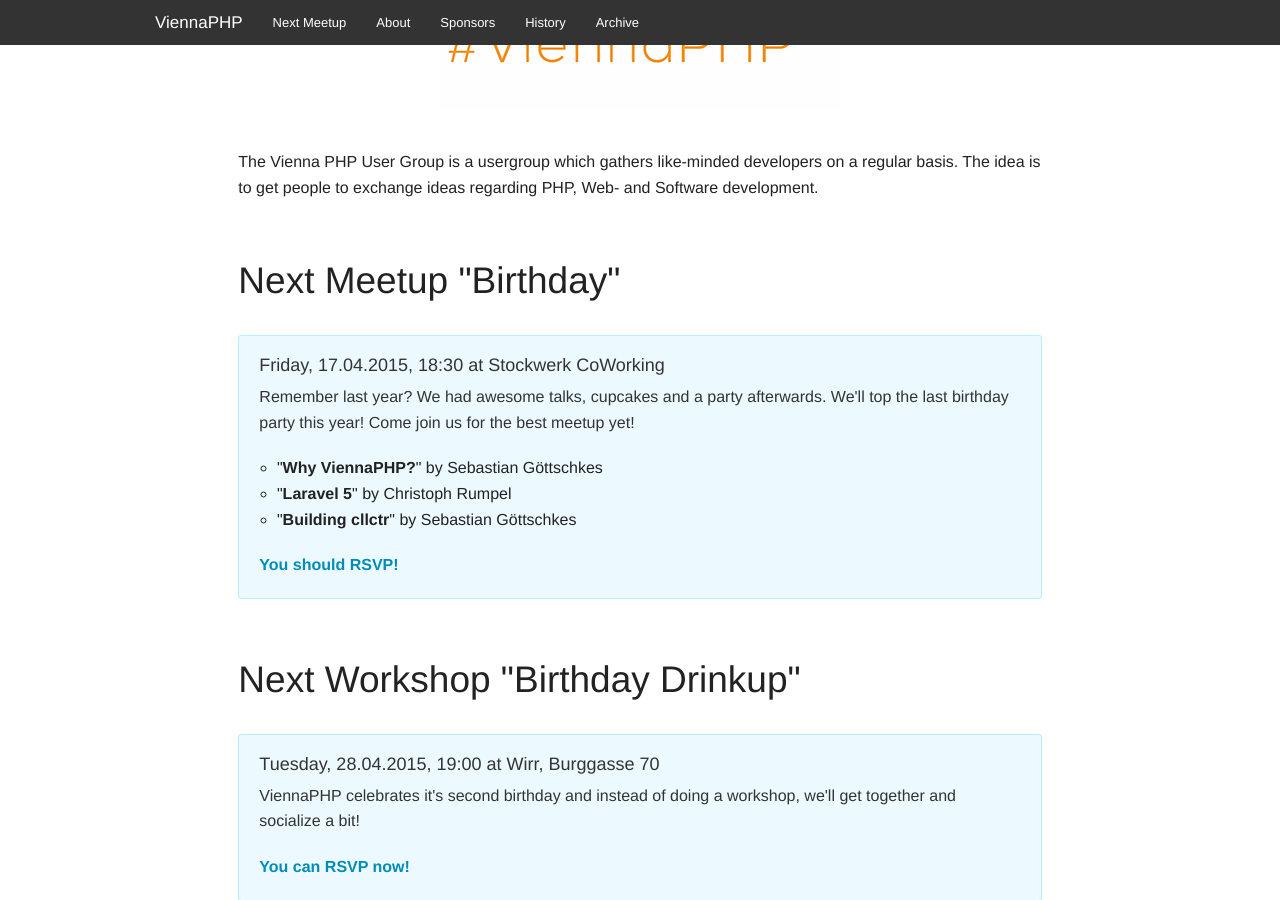
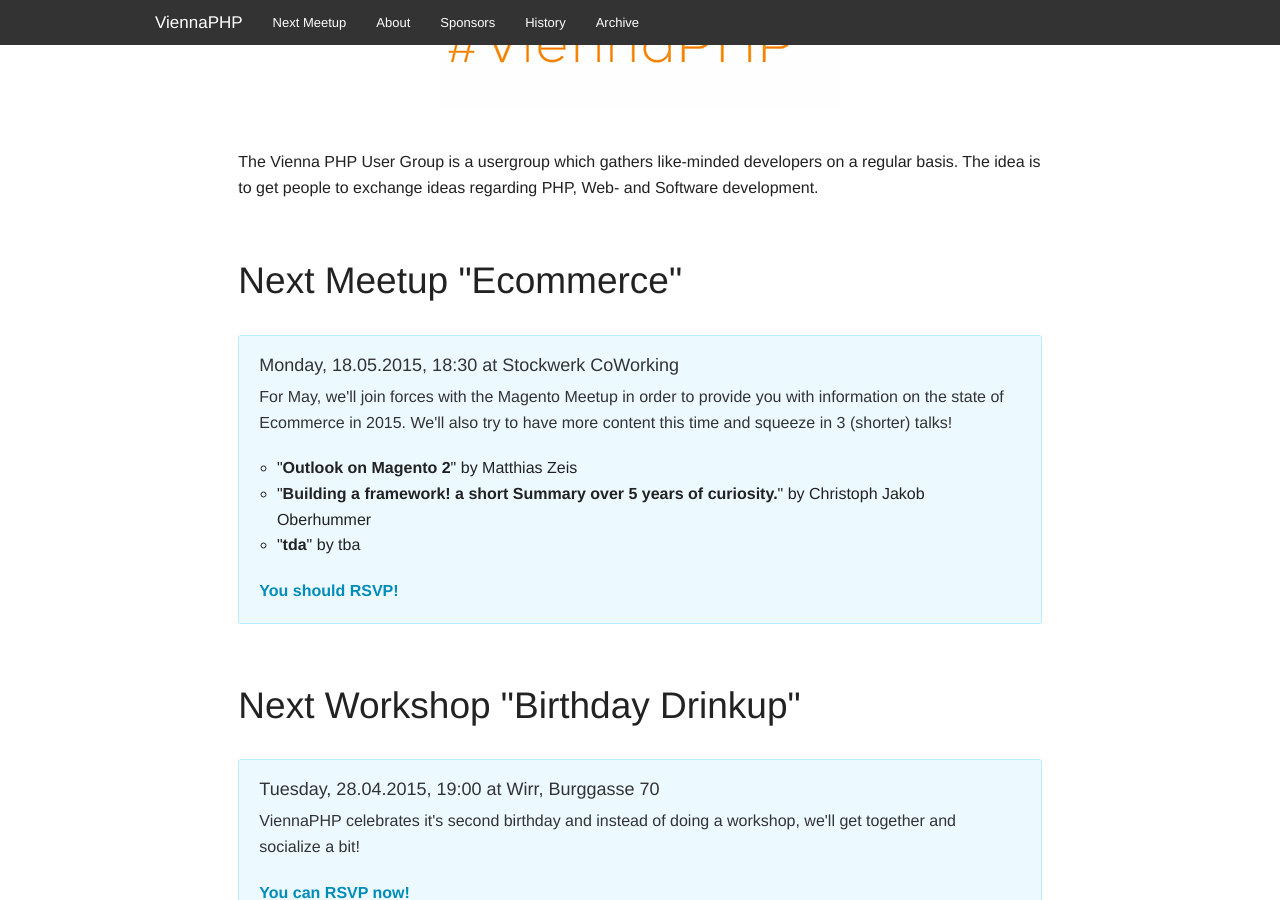
Before and after one commit to viennaphp/viennaphp.github.io, a Jekyll site: the page built from index.html, in a window 1280 px wide and 900 px high, scrolled down 356 px. Built offline with Jekyll 4.4.1, drawn with Linux system fonts in a browser that asks for light colours.

Commit message:
Updating meetup data

```diff
--- a/_data/meetup.yml
+++ b/_data/meetup.yml
@@ -1,13 +1,13 @@
-title: Birthday
-date: Friday, 17.04.2015
+title: Ecommerce
+date: Monday, 18.05.2015
 time: "18:30"
 location: Stockwerk CoWorking
-description: Remember last year? We had awesome talks, cupcakes and a party afterwards. We'll top the last birthday party this year! Come join us for the best meetup yet!
+description: For May, we'll join forces with the Magento Meetup in order to provide you with information on the state of Ecommerce in 2015. We'll also try to have more content this time and squeeze in 3 (shorter) talks!
 agenda:
-    - title: Why ViennaPHP?
-      speaker: Sebastian Göttschkes
-    - title: Laravel 5
-      speaker: Christoph Rumpel
-    - title: Building cllctr
-      speaker: Sebastian Göttschkes
-link: http://www.meetup.com/viennaphp/events/221064807/
+    - title: Outlook on Magento 2
+      speaker: Matthias Zeis
+    - title: Building a framework! a short Summary over 5 years of curiosity.
+      speaker: Christoph Jakob Oberhummer
+    - title: tda
+      speaker: tba
+link: http://www.meetup.com/viennaphp/events/221231242/
```
